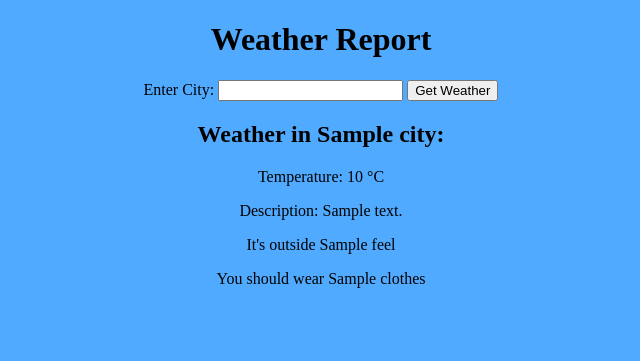
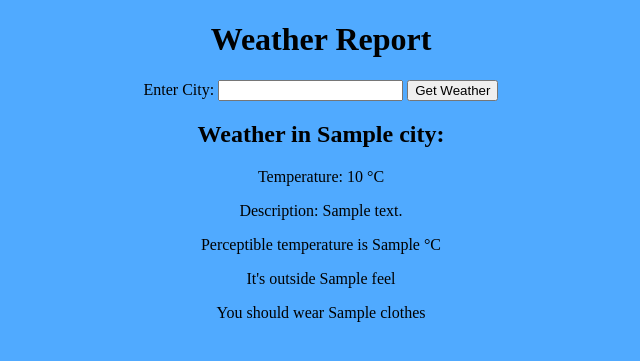
Before and after one commit to Maciejowskii/weather, a Django app: template weatherForecast/templates/core/main.html in a window 1280 px wide. Shown: the top 361 px of the page, without its empty margins (319-959 px from the left). Run offline with Django 4.2, Linux system fonts and the light colour scheme; the template is opened without the code that fills it: most values are stand-ins (such as "Sample title", 1, 10 or a date in 2020).

Commit message:
added feels temreture

```diff
--- a/weatherForecast/forecast/views.py
+++ b/weatherForecast/forecast/views.py
@@ -17,6 +17,9 @@ def home(request):
         if data['cod'] == 200:
             temperature_kelvin = data['main']['temp']
             temperature_celsius = temperature_kelvin - 273.15
+            temperature_feel_kelvin = data['main']["feels_like"]
+            temperature_feel_celsius = temperature_feel_kelvin - 273.15
+            temperature_feel_celsius = int(temperature_feel_celsius)
             temperature_celsius = int(temperature_celsius)
             if temperature_celsius <= 10:
                 feel = 'cold'
@@ -33,6 +36,7 @@ def home(request):
                 'description': data['weather'][0]['description'],
                 'feel': feel,
                 'clothes': clothes,
+                "feels_like": temperature_feel_celsius,
             }
         else:
             weather_data = None
--- a/weatherForecast/templates/core/main.html
+++ b/weatherForecast/templates/core/main.html
@@ -1,13 +1,15 @@
 <!DOCTYPE html>
 <html lang="en">
 {% load static %}
+
 <head>
     <meta charset="UTF-8">
     <meta name="viewport" content="width=device-width, initial-scale=1.0">
     <meta http-equiv="X-UA-Compatible" content="ie=edge">
     <title>TrueWeather</title>
     <link rel="stylesheet" href="{% static '/style.css' %}">
-    <link rel="Shortcut icon" href="https://cdn.discordapp.com/attachments/1150849159767801856/1170794114871214231/ri_cloud-fill.png?ex=655a55fd&is=6547e0fd&hm=75ba0b69baffeb34b1f06ba93803bae8daccf464cc3029075c5e2a96fe40a9e1&" />
+    <link rel="Shortcut icon"
+        href="https://cdn.discordapp.com/attachments/1150849159767801856/1170794114871214231/ri_cloud-fill.png?ex=655a55fd&is=6547e0fd&hm=75ba0b69baffeb34b1f06ba93803bae8daccf464cc3029075c5e2a96fe40a9e1&" />
 </head>
 
 <body>
@@ -27,6 +29,7 @@
         <p>No data available for the provided city.</p>
         {% endif %}
         {% if weather_data %}
+        <p>Perceptible temperature is {{ weather_data.feels_like }} °C</p>
         <p>It's outside {{ weather_data.feel }}</p>
         <p>You should wear {{ weather_data.clothes }}</p>
         {% else %}
```
Lines whose indentation alone changed are shown as unchanged.
